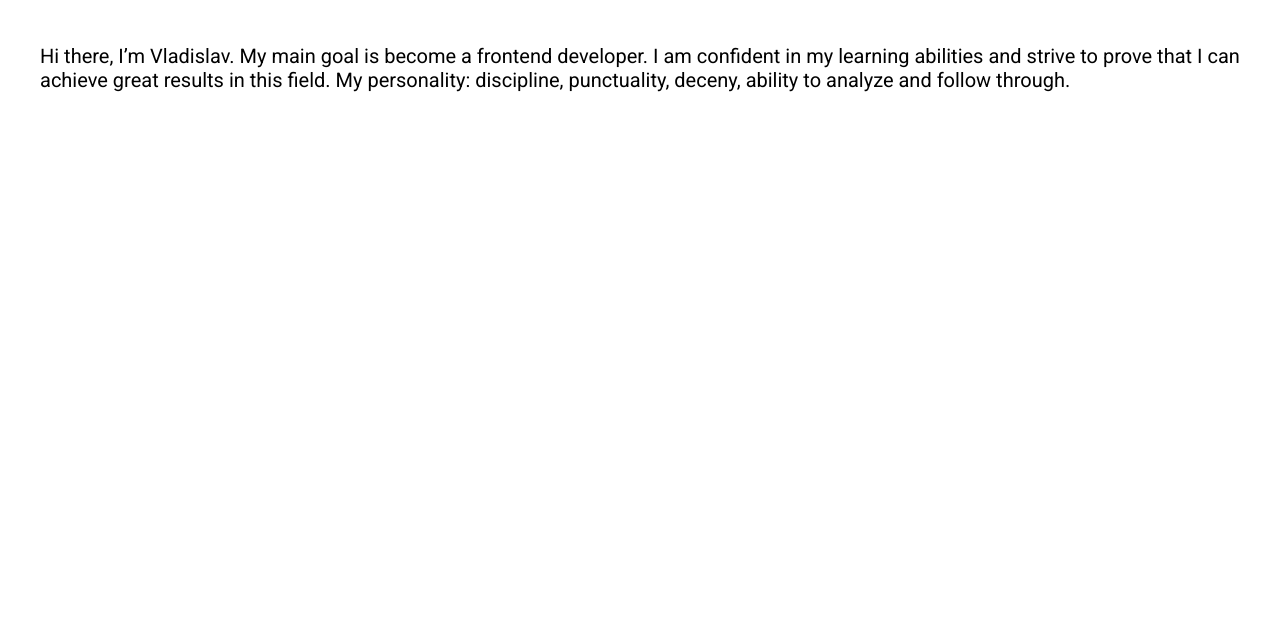
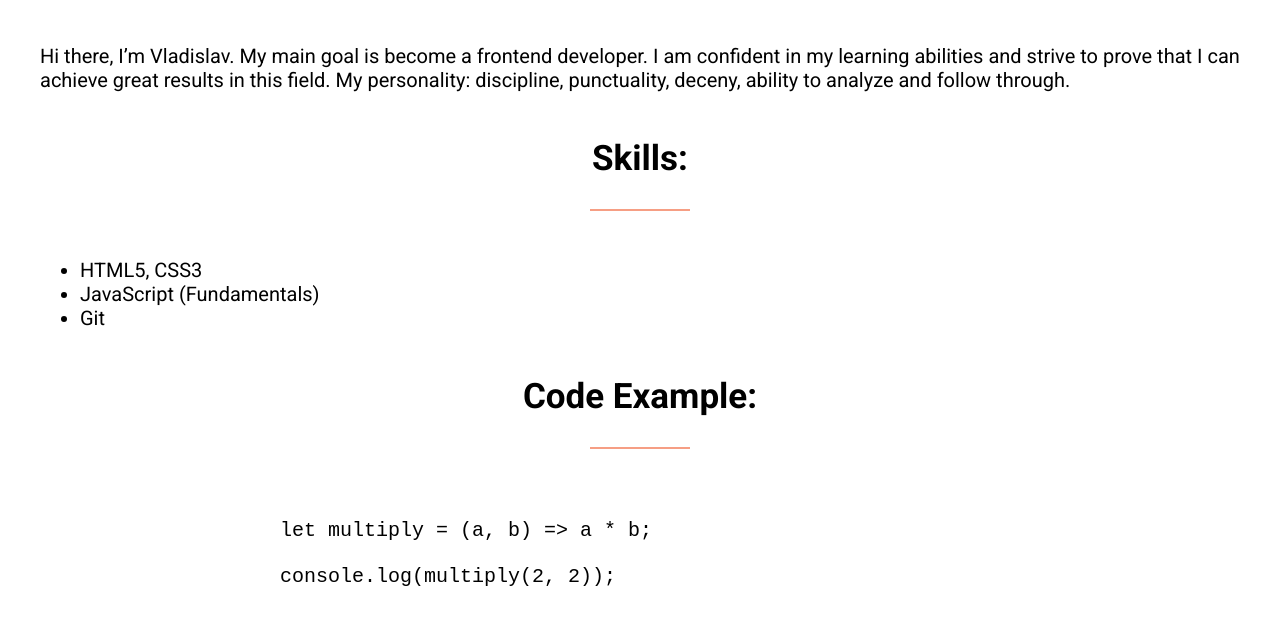
Before and after one commit to iKingsman/rsschool-cv-preschool, a plain HTML site: page index.html in a window 1280 px wide. Shown: the part 701-1326 px from the top of the page. Before the commit the page ends 813 px from the top, so only its background shows below. Drawn offline with Linux system fonts and the light colour scheme.

Commit message:
feat: add sections skills and code example

```diff
--- a/index.html
+++ b/index.html
@@ -52,6 +52,24 @@
                 <h4 class="title">About Myself:</h4>
                 <p>Hi there, I’m Vladislav. My main goal is become a frontend developer. I am confident in my learning abilities and strive to prove that I can achieve great results in this field. My personality: discipline, punctuality, deceny, ability to analyze and follow through.</p>
             </section>
+            <section class="skills" id="skills">
+                <h4 class="title">Skills:</h4>
+                <ul>
+                    <li>HTML5, CSS3</li>
+                    <li>JavaScript (Fundamentals)</li>
+                    <li>Git</li>
+                </ul>
+            </section>
+            <section class="code-example" id="code-example">
+                <h4 class="title">Code Example:</h4>
+                <pre>
+                    <code>
+                    let multiply = (a, b) => a * b;
+
+                    console.log(multiply(2, 2));
+                    </code>
+                </pre>
+            </section>
         </div>
     </main>
 </body>
--- a/style.css
+++ b/style.css
@@ -87,3 +87,25 @@ body {
   font-size: 20px;
   font-weight: 400;
 }
+
+.skills h4 {
+  font-size: 35px;
+  text-align: center;
+  font-weight: 700;
+}
+
+.skills ul {
+  font-size: 20px;
+  font-weight: 400;
+}
+
+.code-example h4 {
+  font-size: 35px;
+  text-align: center;
+  font-weight: 700;
+}
+
+.code-example pre {
+  font-size: 20px;
+  font-weight: 400;
+}
```
